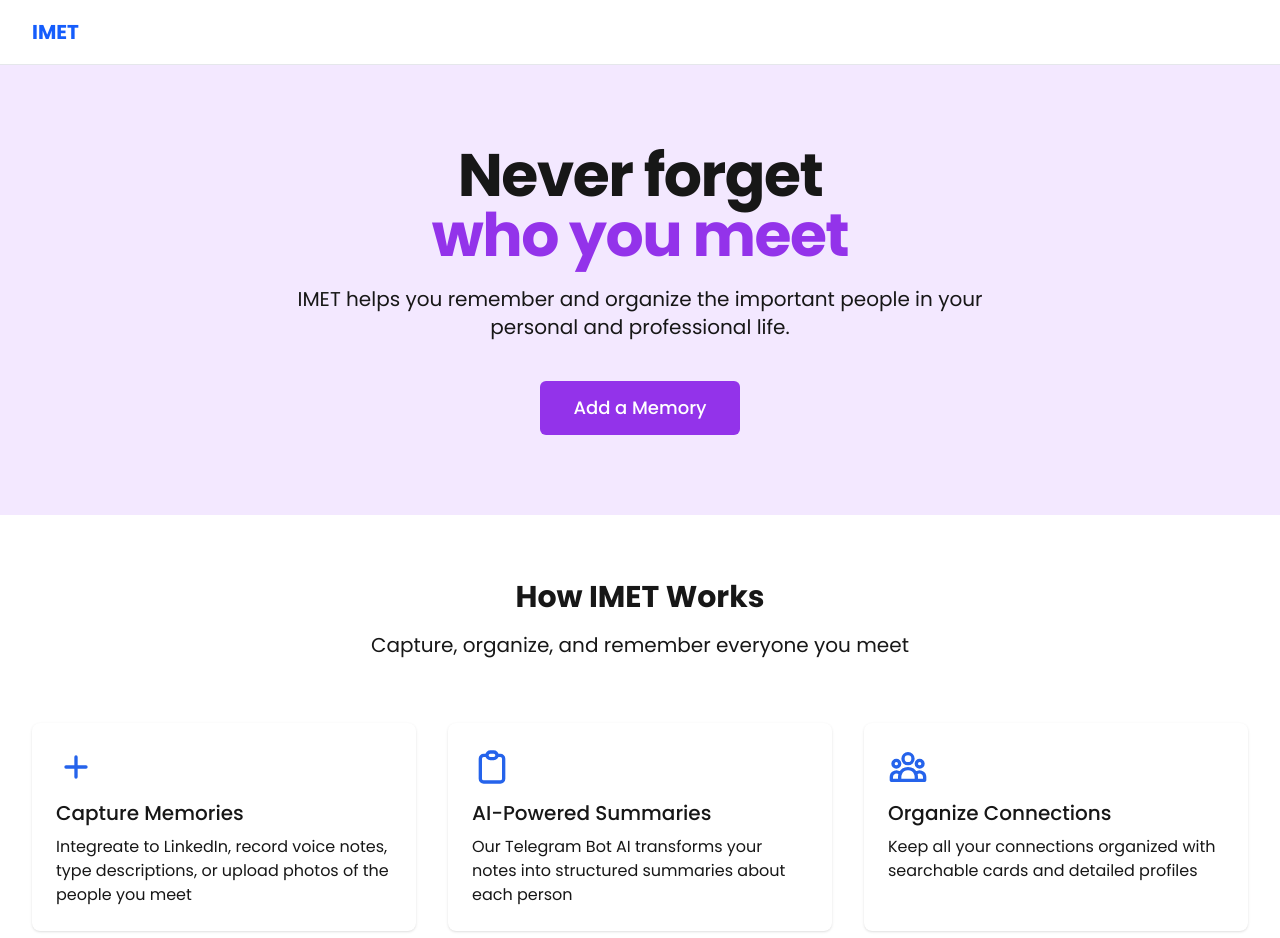
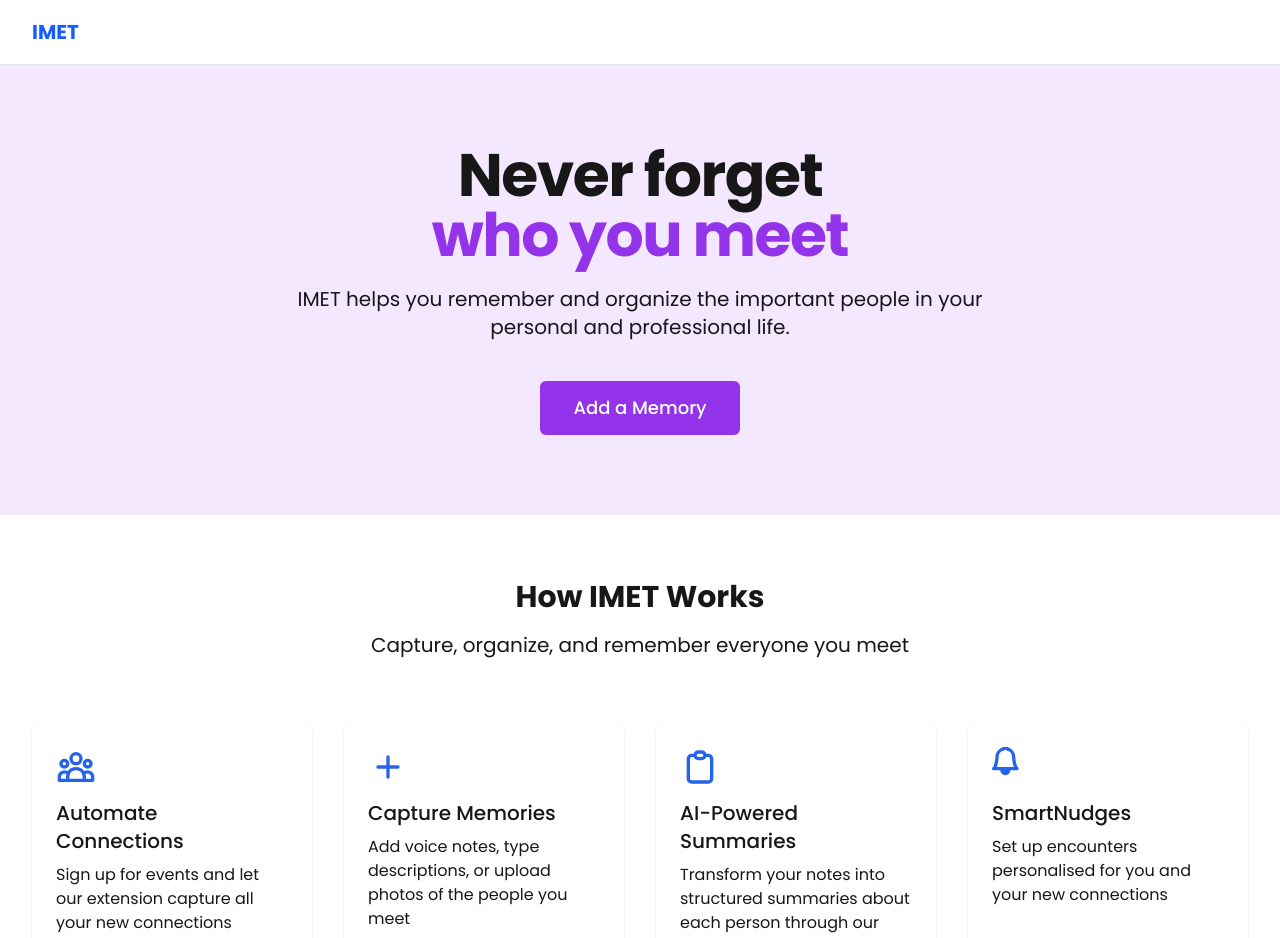
Before and after one commit to desraymondz/imet, a Next.js app: page / in a window 1280 px wide. Shown: the top 938 px of the page. Built offline with nearby package versions, Linux system fonts and the light colour scheme.

Commit message:
update feature cards

```diff
--- a/src/components/home/FeaturesSection.jsx
+++ b/src/components/home/FeaturesSection.jsx
@@ -4,19 +4,24 @@ import FeatureCard from './FeatureCard';
 export default function FeaturesSection() {
     const features = [
         {
+            icon: "M17 20h5v-2a3 3 0 00-5.356-1.857M17 20H7m10 0v-2c0-.656-.126-1.283-.356-1.857M7 20H2v-2a3 3 0 015.356-1.857M7 20v-2c0-.656.126-1.283.356-1.857m0 0a5.002 5.002 0 019.288 0M15 7a3 3 0 11-6 0 3 3 0 016 0zm6 3a2 2 0 11-4 0 2 2 0 014 0zM7 10a2 2 0 11-4 0 2 2 0 014 0z",
+            title: "Automate Connections",
+            description: "Sign up for events and let our extension capture all your new connections"
+        },
+        {
             icon: "M12 6v6m0 0v6m0-6h6m-6 0H6",
             title: "Capture Memories",
-            description: "Integreate to LinkedIn, record voice notes, type descriptions, or upload photos of the people you meet"
+            description: "Add voice notes, type descriptions, or upload photos of the people you meet"
         },
         {
             icon: "M9 5H7a2 2 0 00-2 2v12a2 2 0 002 2h10a2 2 0 002-2V7a2 2 0 00-2-2h-2M9 5a2 2 0 002 2h2a2 2 0 002-2M9 5a2 2 0 012-2h2a2 2 0 012 2",
             title: "AI-Powered Summaries",
-            description: "Our Telegram Bot AI transforms your notes into structured summaries about each person"
+            description: "Transform your notes into structured summaries about each person through our Telegram Bot AI"
         },
         {
-            icon: "M17 20h5v-2a3 3 0 00-5.356-1.857M17 20H7m10 0v-2c0-.656-.126-1.283-.356-1.857M7 20H2v-2a3 3 0 015.356-1.857M7 20v-2c0-.656.126-1.283.356-1.857m0 0a5.002 5.002 0 019.288 0M15 7a3 3 0 11-6 0 3 3 0 016 0zm6 3a2 2 0 11-4 0 2 2 0 014 0zM7 10a2 2 0 11-4 0 2 2 0 014 0z",
-            title: "Organize Connections",
-            description: "Keep all your connections organized with searchable cards and detailed profiles"
+            icon: "M8 16a2 2 0 0 0 2-2H6a2 2 0 0 0 2 2m.995-14.901a1 1 0 1 0-1.99 0A5 5 0 0 0 3 6c0 1.098-.5 6-2 7h14c-1.5-1-2-5.902-2-7 0-2.42-1.72-4.44-4.005-4.901",
+            title: "SmartNudges",
+            description: "Set up encounters personalised for you and your new connections"
         }
     ];
 
@@ -30,7 +35,7 @@ export default function FeaturesSection() {
                     </p>
                 </div>
 
-                <div className="grid grid-cols-1 gap-8 md:grid-cols-3">
+                <div className="grid grid-cols-1 gap-8 md:grid-cols-4">
                     {features.map((feature, index) => (
                         <FeatureCard key={index} {...feature} />
                     ))}
```
